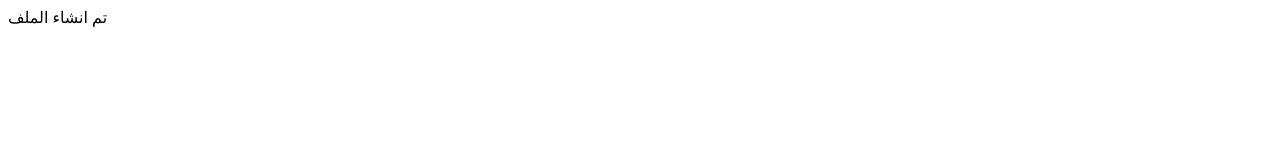
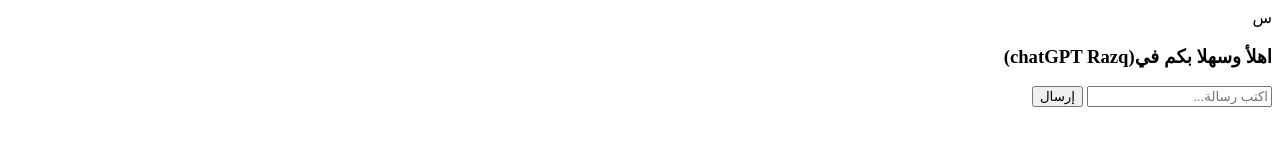
Before and after one commit to rzqalsalhy8-rgb/chat-GPT-Razq, a plain HTML site: page index.html in a window 1280 px wide. Drawn offline with Linux system fonts and the light colour scheme.

Commit message:
Add files via upload

```diff
--- a/index.html
+++ b/index.html
@@ -1 +1,21 @@
-تم انشاء الملف
+<!DOCTYPE html>
+<html lang="ar" dir="rtl">
+<head>
+  <meta charset="UTF-8">
+  <title>دردشة</title>
+  <link rel="stylesheet" href="chatGPT.css">
+</head>
+<body>
+س
+  <h3 class="title">اهلأ وسهلا بكم في(chatGPT Razq)</h3>
+
+  <div id="chat"></div>
+
+  <div id="box">
+    <input type="text" id="txt" placeholder="اكتب رسالة...">
+    <button id="send">إرسال</button>
+  </div>
+
+  <script src="chatGPT.js"></script>
+</body>
+</html>
```
